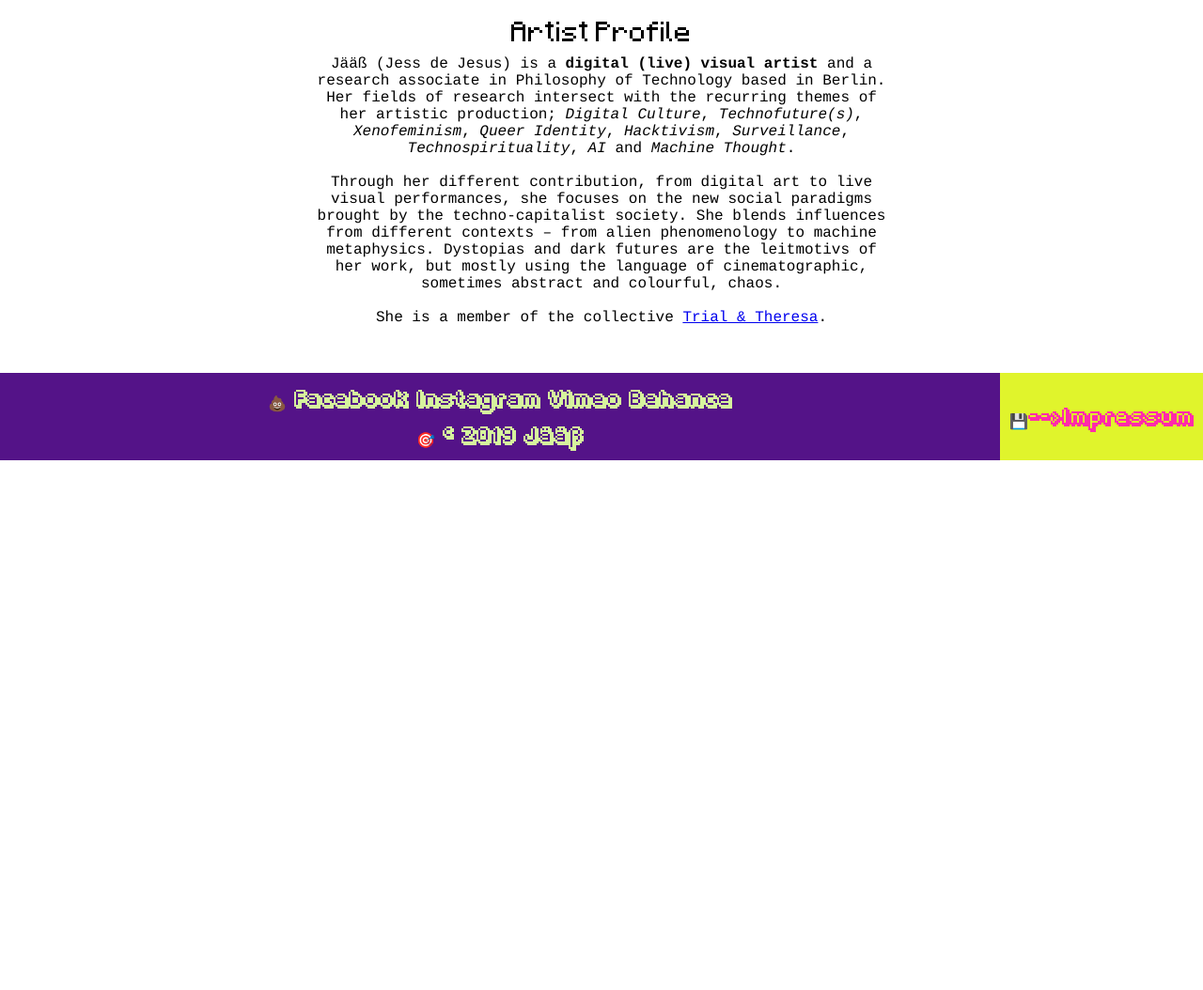
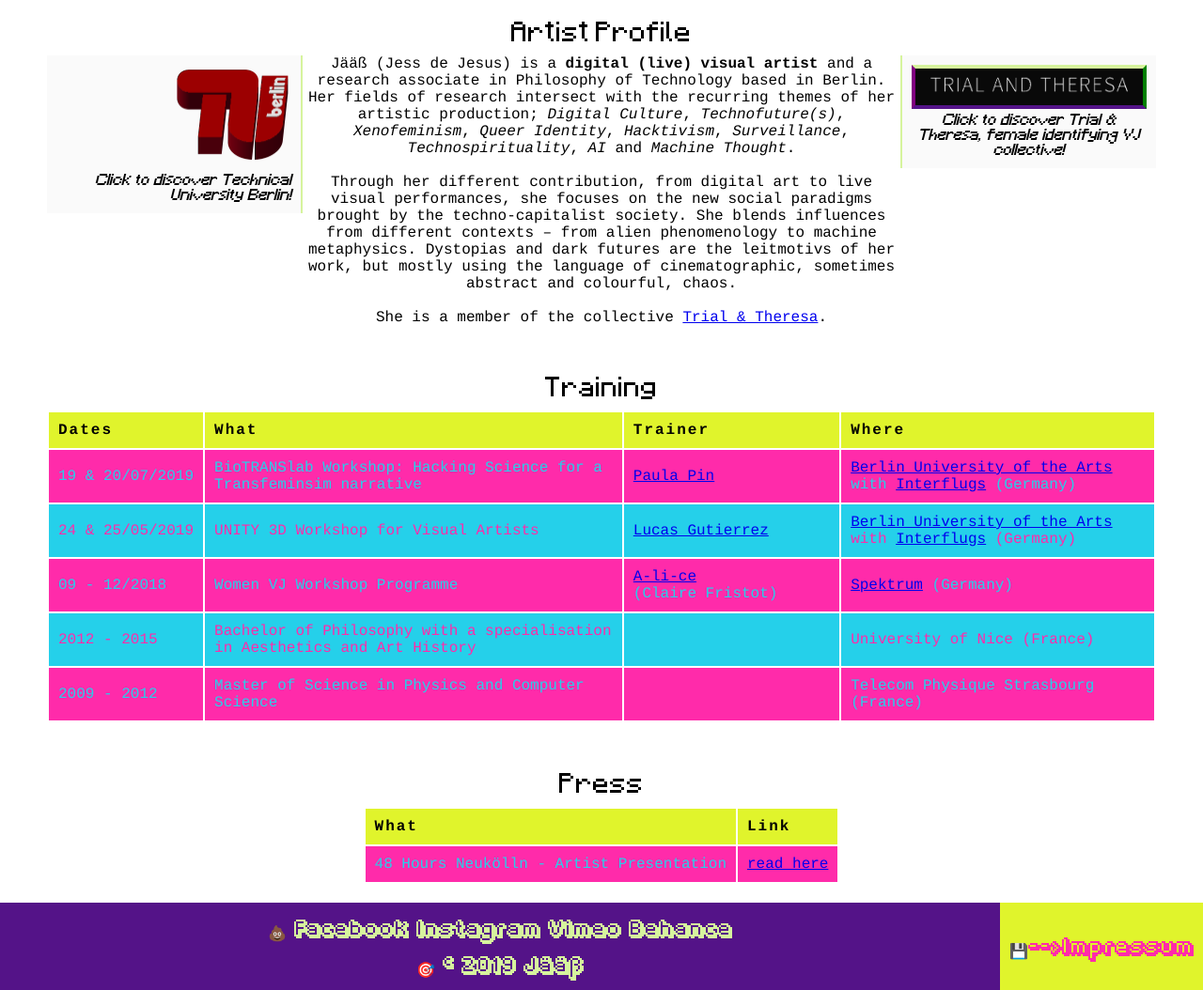
Before and after one commit to jaeaess/jaeaess.github.io, a website: page about.html in a window 1280 px wide. Shown: the part 646-1700 px from the top of the page at 94% size. Before the commit the page ends 1136 px from the top, so only its background shows below. Drawn offline with Linux system fonts and the light colour scheme.

Commit message:
Finish style about page

```diff
--- a/about.html
+++ b/about.html
@@ -33,16 +33,99 @@
           </figcaption>
         </figure>
 
-        <h1>Jääß (or Jaeaess, or Jess de Jesus)</h1>
+        <h1>Jääß<br/>(or Jaeaess, or Jess de Jesus)</h1>
+
+        <h2>Artist Profile</h2>
+
+        <div class="tip tip-left">
+            <figure>
+              <a href="https://www.tu-berlin.de/menue/home/parameter/en/" title="Link to Technical University Berlin" target="_blank"><img src="img/tu-logo-pixelized.png" alt="Logo of TU Berlin (pixelized)" style="width:50%;"></a>
+              <figcaption>
+                <p>Click to discover Technical University Berlin!</p>
+              </figcaption>
+            </figure>
+        </div>
+
+        <div class="tip tip-right">
+            <figure>
+              <div class="tandtlogo">
+                <a href="http://trialandtheresa.de/" title="Link to the page of the feminist VJ collective Trial and Theresa" target="_blank"><img src="img/tandt-pixelized.png" alt="Logo of Trial and Theresa (pixelized)"></a>
+              </div>
+              <figcaption>
+                <p>Click to discover Trial & Theresa, female identifying VJ collective!</p>
+              </figcaption>
+            </figure>
+        </div>
 
         <article>
-          <h2>Artist Profile</h2>
           <p>Jääß (Jess de Jesus) is a <strong>digital (live) visual artist</strong> and a research associate in Philosophy of Technology based in Berlin. Her fields of research intersect with the recurring themes of her artistic production; <em>Digital Culture</em>, <em>Technofuture(s)</em>, <em>Xenofeminism</em>, <em>Queer Identity</em>, <em>Hacktivism</em>, <em>Surveillance</em>, <em>Technospirituality</em>, <em>AI</em> and <em>Machine Thought</em>.
           <br><br>
           Through her different contribution, from digital art to live visual performances, she focuses on the new social paradigms brought by the techno-capitalist society. She blends influences from different contexts – from alien phenomenology to machine metaphysics. Dystopias and dark futures are the leitmotivs of her work, but mostly using the language of cinematographic, sometimes abstract and colourful, chaos.
           <br><br>
           She is a member of the collective <a href="http://trialandtheresa.de/" title="Link to the page of the feminist VJ collective Trial and Theresa" target="_blank">Trial&nbsp;&amp;&nbsp;Theresa</a>.</p>
         </article>
+
+        <h2>Training</h2>
+
+        <table class="training">
+          <thead>
+            <tr>
+              <th>Dates</th>
+              <th>What</th>
+              <th>Trainer</th>
+              <th>Where</th>
+            </tr>
+          </thead>
+          <tbody>
+            <tr>
+              <td>19&nbsp;&amp;&nbsp;20/07/2019</td>
+              <td>BioTRANSlab Workshop: Hacking Science for a Transfeminsim narrative</td>
+              <td><a href="http://paulapin.net/" title="Link to artist Paula Pin webpage" target="_blank">Paula Pin</a></td>
+              <td><a href="https://www.udk-berlin.de/en/home/" title="Link to Berlin University of the Arts webpage" target="_blank">Berlin University of the Arts</a> with <a href="https://www.interflugs.de/en/" title="Link to Interflugs webpage" target="_blank">Interflugs</a> (Germany)</td>
+            </tr>
+            <tr>
+              <td>24&nbsp;&amp;&nbsp;25/05/2019</td>
+              <td>UNITY 3D Workshop for Visual Artists</td>
+              <td><a href="https://lucasgutierrez.com/" title="Link to artist Lucas Gutierrez webpage" target="_blank">Lucas Gutierrez</a></td>
+              <td><a href="https://www.udk-berlin.de/en/home/" title="Link to Berlin University of the Arts webpage" target="_blank">Berlin University of the Arts</a> with <a href="https://www.interflugs.de/en/" title="Link to Interflugs webpage" target="_blank">Interflugs</a> (Germany)</td>
+            </tr>
+            <tr>
+              <td>09&nbsp;-&nbsp;12/2018</td>
+              <td>Women VJ Workshop Programme</td>
+              <td><a href="http://a-li-ce.com/" title="Link to artist A-li-ce (Claire Fristot) webpage" target="_blank">A-li-ce</a> (Claire&nbsp;Fristot)</td>
+              <td><a href="https://spektrum.community/home.html" title="Link to Spektrum webpage" target="_blank">Spektrum</a> (Germany)</td>
+            </tr>
+            <tr>
+              <td>2012&nbsp;-&nbsp;2015</td>
+              <td>Bachelor of Philosophy with a specialisation in Aesthetics and Art History</td>
+              <td></td>
+              <td>University of Nice (France)</td>
+            </tr>
+            <tr>
+              <td>2009&nbsp;-&nbsp;2012</td>
+              <td>Master of Science in Physics and Computer Science</td>
+              <td></td>
+              <td>Telecom Physique Strasbourg (France)</td>
+            </tr>
+          </tbody>
+        </table>
+
+        <h2>Press</h2>
+
+        <table class="press">
+          <thead>
+            <tr>
+              <th>What</th>
+              <th>Link</th>
+            </tr>
+          </thead>
+          <tbody>
+            <tr>
+              <td>48 Hours Neukölln - Artist Presentation</td>
+              <td><a href="https://48-stunden-neukoelln.de/de/artist/jess-de-jesus" title="Link to the artist profile of VJ Jääß (Jess de Jesus) on the 48h of Neukölln festival webpage" target="_blank">read&nbsp;here</a></td>
+            </tr>
+          </tbody>
+        </table>
 
       </div>
 
--- a/styles/1-base/base.css
+++ b/styles/1-base/base.css
@@ -32,3 +32,7 @@ h6 {
   margin: 0;
   font-size: 1.5em;
 }
+
+img {
+  width:100%;
+}
--- a/styles/2-layout/about-layout.css
+++ b/styles/2-layout/about-layout.css
@@ -1,6 +1,7 @@
 .about-content {
     display: grid;
-    grid-gap: 20px;
+    grid-template-areas:
+        "tip-left content tip-right";
     grid-template-columns: 3fr 7fr 3fr;
     justify-items: center;
 }
@@ -11,9 +12,69 @@
     flex-direction: column;
     align-items: center;
     text-align: center;
-    padding: 0 0 30px 0;
 }
 
+.about-content>h1 {
+    padding: 1em 0 0 0;
+}
+
+.about-content>h2 {
+    padding: 2em 0 0 0;
+}
+
+.tip {
+    background: #FAFAFA;
+    padding: 10px;
+    grid-row: span 5;
+    align-self: start;
+  }
+
+.tip-left {
+    grid-column: tip-left;
+    text-align: right;
+    border-right: 2px solid var(--green);
+}
+
+.tip-right {
+    grid-column: tip-right;
+    border-left: 2px solid var(--green);
+}
+
+/***************/
+/* Styling Tables */
+/***************/
+.about-content table {
+    grid-column: 1 / -1;
+    display: block;
+    table-layout: fixed;
+    text-align: left;
+}
+thead th {
+    letter-spacing: 2px;
+}
+th, td {
+    padding: 10px;
+}
+.training thead th:nth-child(1) {
+    width: 10%;
+}
+.training thead th:nth-child(2) {
+    width: 40%;
+}
+.training thead th:nth-child(3) {
+    width: 20%;
+}
+.training thead th:nth-child(4) {
+    width: 30%;
+}
+.press thead th:nth-child(1) {
+    width: 80%;
+}
+.press thead th:nth-child(2) {
+    width: 20%;
+}
+
+/* Styling portrait picture */
 .myportray {
     display: flex;
     flex-direction: column;
@@ -21,8 +82,21 @@
     width: 15rem;
     height: 100%;
 }
-
 .myportray img {
     display: block;
-    width: 100%;
+    margin: 2em 0 0 0;
+    border-left: 4px solid purple;
+    border-bottom: 4px solid var(--purple);
+    border-top: 4px solid var(--green);
+    border-right: 4px solid green;
 }
+
+/* Styling Trial and Theresa logo in an 80s style */
+.tandtlogo {
+    background: var(--black);
+    padding: 0.5em 0;
+    border-left: 4px solid purple;
+    border-bottom: 4px solid var(--purple);
+    border-top: 4px solid var(--green);
+    border-right: 4px solid green;
+}
--- a/styles/5-theme/80s_koolkid.css
+++ b/styles/5-theme/80s_koolkid.css
@@ -115,6 +115,20 @@ h2 {
     padding: 5px 0 0 0;
 }
 
+/********Table********/
+/* Zebra coloured rows */
+thead {
+    background-color: var(--yellow);
+}
+tbody tr:nth-child(odd) {
+    background-color: var(--neonpink);
+    color: var(--blue);
+}
+  tbody tr:nth-child(even) {
+    background-color: var(--blue);
+    color: var(--neonpink);
+}
+
 /*****************/
 /* Styling the footer */
 /*****************/
```
Also changed, not shown: 2 other files.
